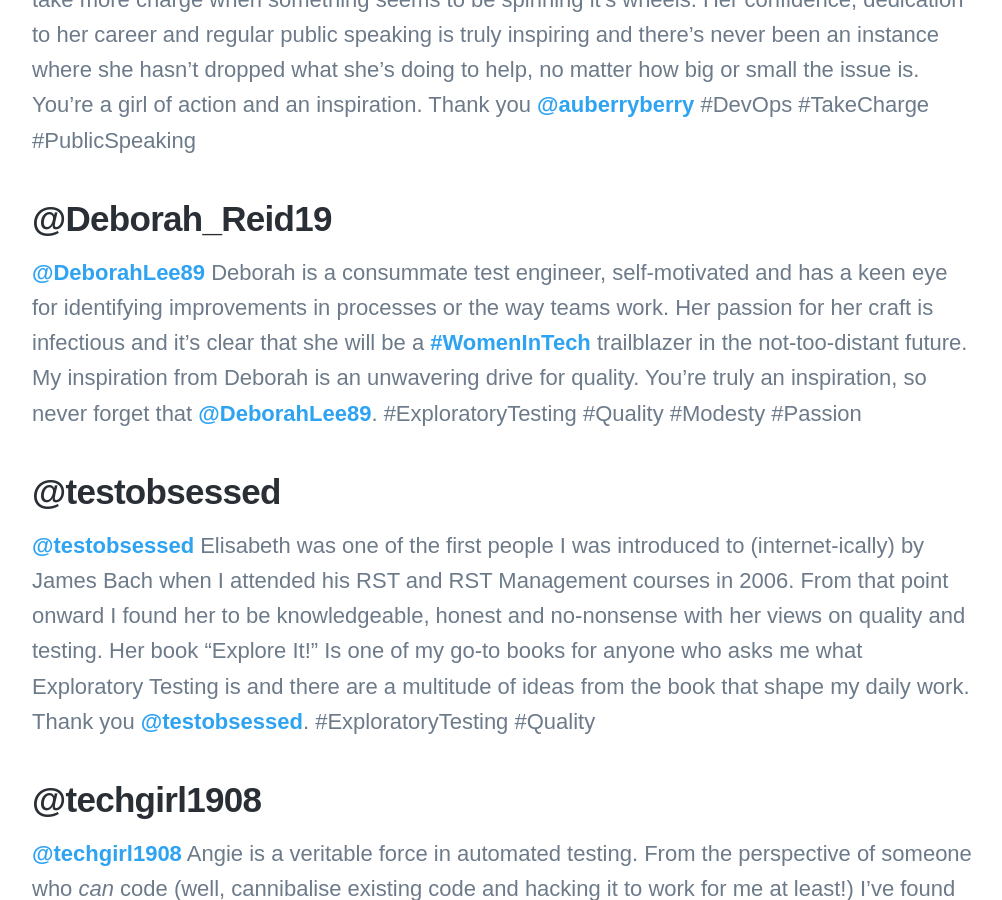
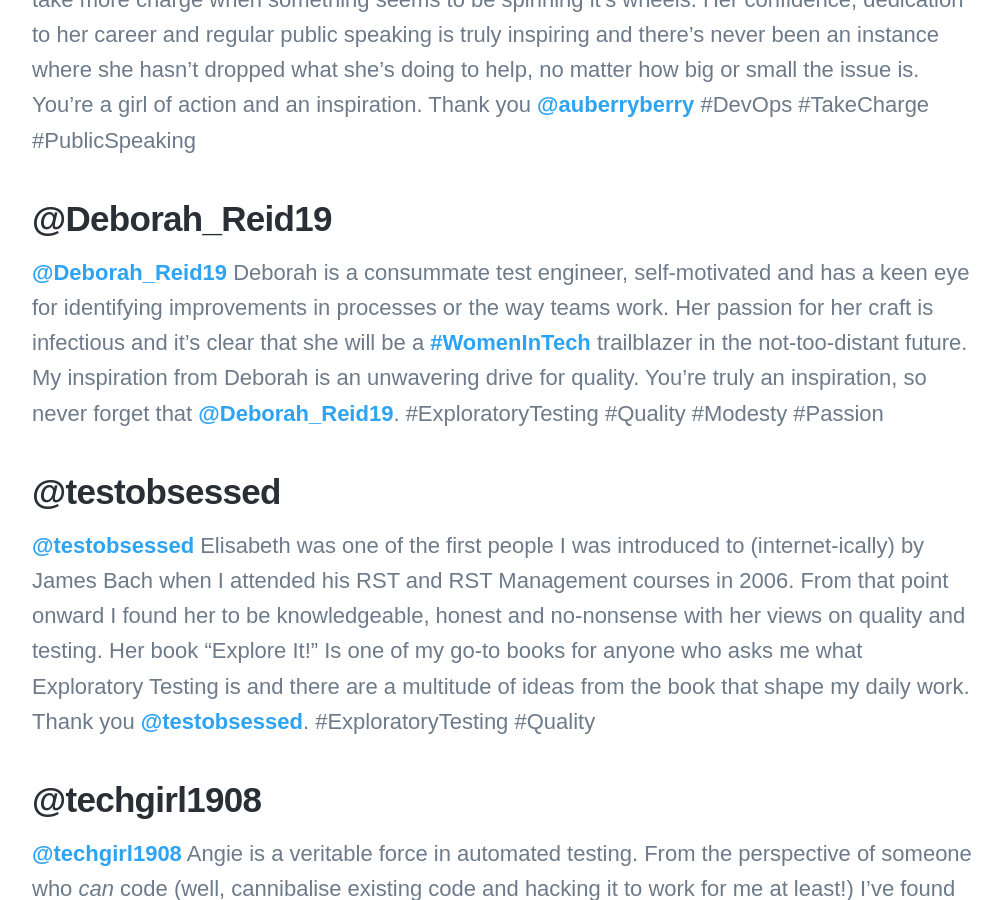
Before and after one commit to TheTestingMuse/thetestingmuse.github.io, a Jekyll site: the page built from _posts/2018-03-14-international-womens-day-2018.md, in a window 1280 px wide and 900 px high, scrolled down 1288 px. Shown: the whole window, without its empty margins (138-1140 px from the left). Built offline with Jekyll 4.4.1, drawn with Linux system fonts in a browser that asks for light colours; nearby versions of some CDN libraries; some web fonts are replaced.

Commit message:
International Womens Day post

```diff
--- a/_posts/2018-03-14-international-womens-day-2018.md
+++ b/_posts/2018-03-14-international-womens-day-2018.md
@@ -28,8 +28,8 @@ I only met Aubrey a few short months ago but in that time she’s inspired me to
 
 ## @Deborah_Reid19
 
-[@DeborahLee89](https://twitter.com/deborah_reid19)
-Deborah is a consummate test engineer, self-motivated and has a keen eye for identifying improvements in processes or the way teams work. Her passion for her craft is infectious and it’s clear that she will be a [#WomenInTech](https://twitter.com/hashtag/womenintech)  trailblazer in the not-too-distant future. My inspiration from Deborah is an unwavering drive for quality. You’re truly an inspiration, so never forget that [@DeborahLee89](https://twitter.com/deborah_reid19). #ExploratoryTesting #Quality #Modesty #Passion
+[@Deborah_Reid19](https://twitter.com/deborah_reid19)
+Deborah is a consummate test engineer, self-motivated and has a keen eye for identifying improvements in processes or the way teams work. Her passion for her craft is infectious and it’s clear that she will be a [#WomenInTech](https://twitter.com/hashtag/womenintech)  trailblazer in the not-too-distant future. My inspiration from Deborah is an unwavering drive for quality. You’re truly an inspiration, so never forget that [@Deborah_Reid19](https://twitter.com/deborah_reid19). #ExploratoryTesting #Quality #Modesty #Passion
 
 ## @testobsessed
 
```
